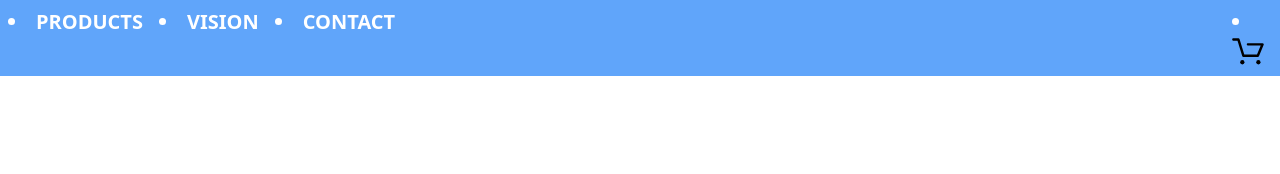
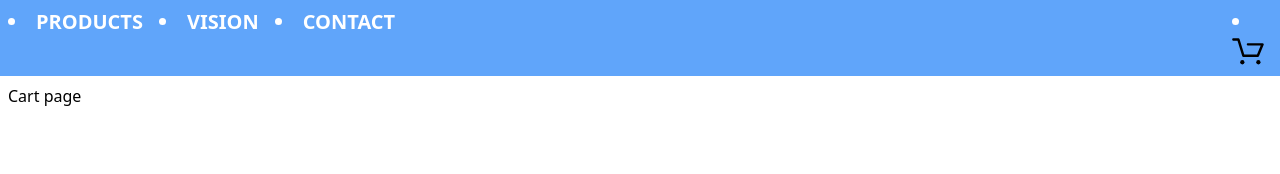
Before and after one commit to ArminasPilotas/Learning-React, a React (Create React App) app in the folder eshop/: page /cart in a window 1280 px wide. Shown: the top 174 px of the page. Built offline with nearby package versions, Linux system fonts and the light colour scheme; the HTML template or start-up script is replaced by a standard one.

Commit message:
Added new cart route

```diff
--- a/eshop/src/App.jsx
+++ b/eshop/src/App.jsx
@@ -4,6 +4,7 @@ import Products from "./products/Products";
 import Product from "./product/Product";
 import Vision from "./vision/Vision";
 import ContactUs from "./contact-us/ContactUs";
+import Cart from "./cart/Cart";
 
 function App() {
   return (
@@ -11,12 +12,13 @@ function App() {
       <header>
         <NavBar />
       </header>
-      <main className="p-2" style={{ height: "calc(100vh - 44px" }}>
+      <main className="p-2" style={{ height: "calc(100vh - 48px" }}>
         <Switch>
           <Route exact path={["/", "/products"]} component={Products} />
           <Route exact path="/product/:id" component={Product} />
           <Route exact path="/vision" component={Vision} />
           <Route exact path="/contact" component={ContactUs} />
+          <Route exact path="/cart" component={Cart} />
         </Switch>
       </main>
     </Router>
--- /dev/null
+++ b/eshop/src/cart/Cart.jsx
@@ -0,0 +1,5 @@
+function Cart(){
+    return <div>Cart page</div>
+}
+
+export default Cart;
```
